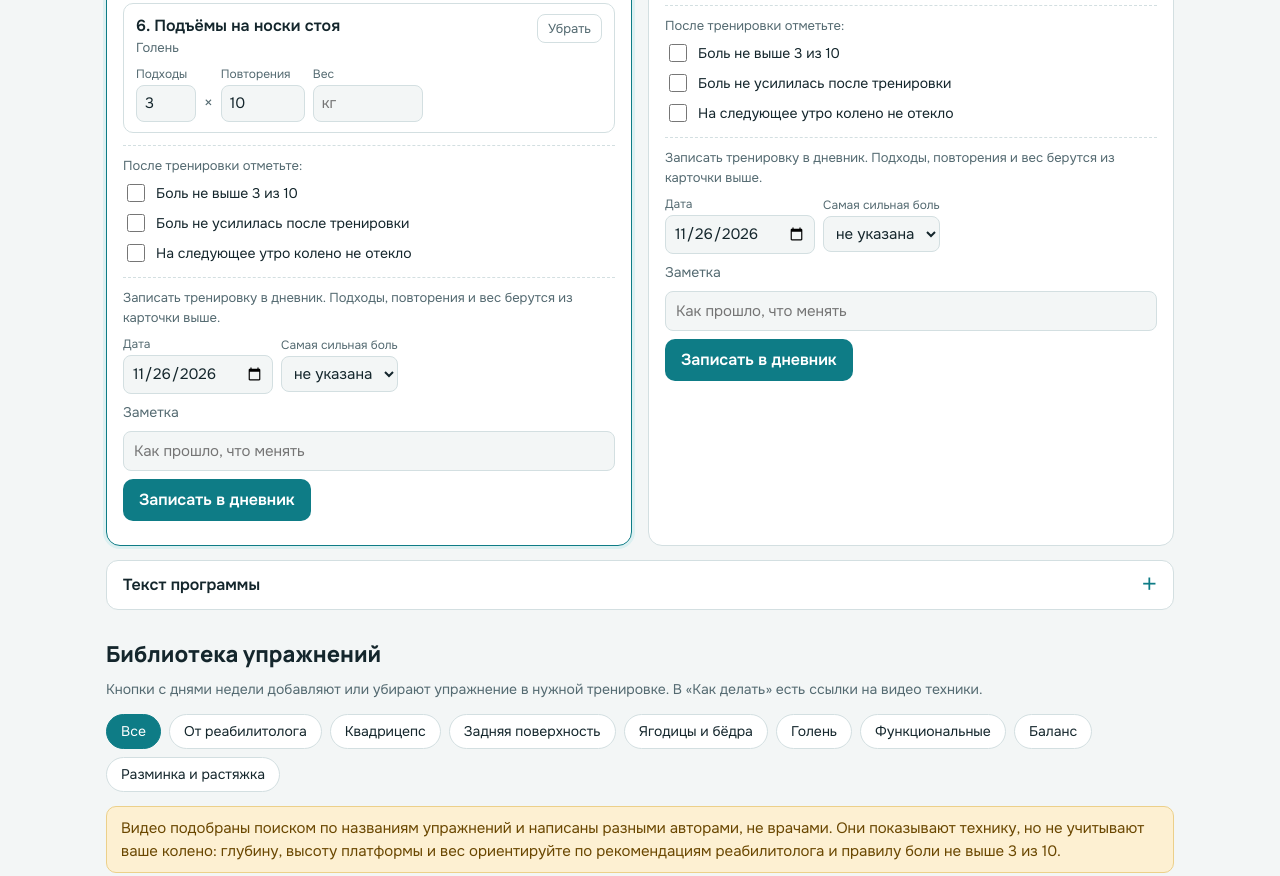
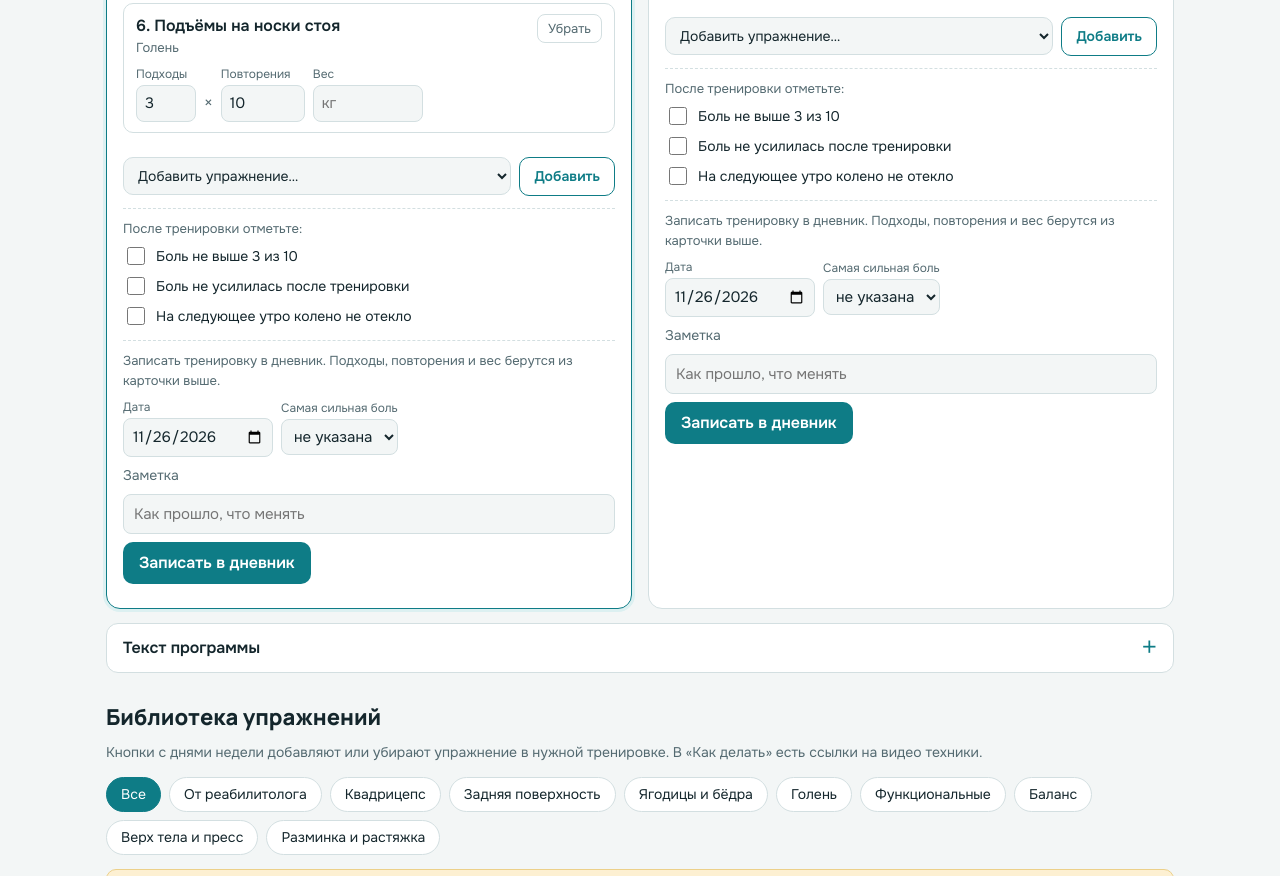
Before and after one commit to lekondra/training, a plain HTML site: page index.html in a window 1280 px wide. Shown: the part 1345-2221 px from the top of the page. Drawn offline with Linux system fonts and the light colour scheme.

Commit message:
Add pull-ups and abs exercises and an add-exercise box to each workout
Co-Authored-By: Claude Sonnet 5.5 <noreply@anthropic.com>
Claude-Session: https://claude.ai/code/session_01FdvSj5kKhz8JmhpUcZyUcN

```diff
--- a/index.html
+++ b/index.html
@@ -107,6 +107,9 @@ textarea{width:100%;min-height:200px;font:14px/1.5 var(--font-body);padding:10px
 .card .warnline{font-size:13px;background:var(--warn-bg);color:var(--warn-ink);border-radius:8px;padding:8px 10px}
 .srcs{font-size:12px;color:var(--muted)}
 .add{display:flex;gap:8px}
+.addbox{display:flex;gap:8px;align-items:center;margin-top:12px;flex-wrap:wrap}
+.addbox select{flex:1;min-width:180px;font:inherit;font-size:14px;color:var(--ink);background:var(--bg);border:1px solid var(--line);border-radius:10px;padding:8px 10px}
+.addbox button{border-radius:10px;padding:8px 14px;font-size:14px;font-weight:600;border:1px solid var(--accent);background:transparent;color:var(--accent)}
 .add button{flex:1;border-radius:10px;padding:8px 10px;font-size:14px;font-weight:600;border:1px solid var(--accent);background:transparent;color:var(--accent)}
 .add button[aria-pressed="true"]{background:var(--accent);color:var(--accent-ink)}
 .avoid{display:grid;grid-template-columns:repeat(auto-fit,minmax(min(100%,260px),1fr));gap:10px;margin:12px 0 0;padding:0;list-style:none}
@@ -272,6 +275,7 @@ textarea{width:100%;min-height:200px;font:14px/1.5 var(--font-body);padding:10px
 (function(){
   var SRC = {
     video:   {t:"Видео реабилитолога"},
+    own:     {t:"Общие правила техники, подобраны с оглядкой на колено"},
     medbridge:{t:"MedBridge", u:"https://www.medbridge.com/blog/effective-meniscus-injury-exercises-for-rehabilitation-and-recovery"},
     mgb:     {t:"Mass General Brigham", u:"https://www.massgeneralbrigham.org/content/dam/unified-xwalk/pdf/patient-education/english/rehabilitation-protocol-for-meniscus-repair.pdf"},
     gundersen:{t:"Gundersen Health", u:"https://www.gundersenhealth.org/document/11511"},
@@ -310,7 +314,7 @@ textarea{width:100%;min-height:200px;font:14px/1.5 var(--font-body);padding:10px
     ham_stretch:[["CmIbrEiMXik","Лёжа на спине"],["-3ZFLVf1a4c","Лёжа, пилатес"]]
   };
 
-  var CATS = ["Квадрицепс","Задняя поверхность","Ягодицы и бёдра","Голень","Функциональные","Баланс","Разминка и растяжка"];
+  var CATS = ["Квадрицепс","Задняя поверхность","Ягодицы и бёдра","Голень","Функциональные","Баланс","Верх тела и пресс","Разминка и растяжка"];
 
   var EX = [
     {id:"bike", name:"Велотренажёр или эллипс", cat:"Разминка и растяжка", level:"extra",
@@ -393,6 +397,30 @@ textarea{width:100%;min-height:200px;font:14px/1.5 var(--font-body);padding:10px
      what:"После тренировки, в конце.",
      how:["Руки на стене, одна нога сзади, пятка на полу, колено сзади прямое.","Подайтесь вперёд до растяжения в икре, держите 20–30 секунд."],
      sets:2, reps:"30 с на ногу", src:["alberta","gundersen"]},
+    {id:"pullup", name:"Подтягивания", cat:"Верх тела и пресс", level:"extra",
+     what:"Спина и руки. Колено почти не нагружается, если не спрыгивать с перекладины.",
+     how:["Хват чуть шире плеч, лопатки сведены вниз и назад.","Подтянитесь до подбородка над перекладиной, без раскачки и рывка.","Опускайтесь медленно до почти прямых рук."],
+     warn:"Сходите с перекладины на ступень или пол мягко, не спрыгивайте: приземление бьёт по колену. Не скрещивайте и не раскачивайте ноги с рывком.",
+     prog:"В поле «Вес» можно написать «резинка» или добавочный вес, если он есть.",
+     sets:3, reps:"5", src:["own"]},
+    {id:"crunch", name:"Скручивания на пресс", cat:"Верх тела и пресс", level:"extra",
+     what:"Прямая мышца живота. Лёжа на спине, колено не нагружается.",
+     how:["Лёжа на спине, колени согнуты, стопы на полу.","Оторвите лопатки от пола, поясница прижата.","Без рывка шеи и без вращения корпуса."],
+     sets:3, reps:"15", src:["own"]},
+    {id:"plank", name:"Планка", cat:"Верх тела и пресс", level:"extra",
+     what:"Кора: пресс и мышцы-стабилизаторы спины. Можно с опорой на предплечья.",
+     how:["Опора на предплечья и носки (или колени на мягком коврике, если колену неприятно).","Тело в одну линию, таз не проваливается и не задирается.","Дышите ровно."],
+     warn:"Если стоять на коленях на твёрдом полу неприятно, делайте планку на носках или подложите мягкую опору.",
+     sets:3, reps:"30 с", src:["own"]},
+    {id:"dead_bug", name:"«Мёртвый жук»", cat:"Верх тела и пресс", level:"extra",
+     what:"Мягкий вариант для пресса и контроля поясницы, нагрузка на колено минимальна.",
+     how:["Лёжа на спине, руки вверх, ноги согнуты на 90° в воздухе.","Медленно опускайте противоположные руку и ногу, поясница прижата к полу.","Вернитесь и смените сторону."],
+     sets:3, reps:"8 на сторону", src:["own"]},
+    {id:"hang_raise", name:"Подъём коленей в висе", cat:"Верх тела и пресс", level:"extra",
+     what:"Низ пресса и хват. Колено сгибается без нагрузки.",
+     how:["Вис на перекладине, лопатки слегка опущены.","Подтяните колени к груди без раскачки.","Медленно опустите ноги."],
+     warn:"Не раскачивайтесь и сходите с перекладины на ступень или пол мягко.",
+     sets:3, reps:"10", src:["own"]},
     {id:"ham_stretch", name:"Растяжка задней поверхности бедра", cat:"Разминка и растяжка", level:"extra",
      what:"После тренировки, в конце.",
      how:["Лёжа на спине, петля (полотенце) на стопе, нога поднята.","Тяните ногу к себе, пока не почувствуете растяжение, без боли в колене."],
@@ -661,6 +689,19 @@ textarea{width:100%;min-height:200px;font:14px/1.5 var(--font-body);padding:10px
     box.innerHTML = html;
   }
 
+  var addSel = {mon:"", wed:""};
+  function addBox(d){
+    var groups = CATS.map(function(c){
+      var opts = EX.filter(function(e){ return e.cat===c && !inDay(d,e.id); }).map(function(e){
+        return '<option value="'+e.id+'"'+(addSel[d]===e.id?' selected':'')+'>'+e.name+'</option>';
+      }).join("");
+      return opts ? '<optgroup label="'+c+'">'+opts+'</optgroup>' : "";
+    }).join("");
+    if(!groups) return "";
+    return '<div class="addbox"><select id="add-'+d+'" data-addsel="'+d+'" aria-label="Добавить упражнение в тренировку">'
+      +'<option value="">Добавить упражнение…</option>'+groups+'</select>'
+      +'<button type="button" data-act="add-ex" data-day="'+d+'">Добавить</button></div>';
+  }
   function renderDays(){
     var html = "";
     ["mon","wed"].forEach(function(d){
@@ -675,7 +716,7 @@ textarea{width:100%;min-height:200px;font:14px/1.5 var(--font-body);padding:10px
           +'<label>Вес<input class="wt" type="text" placeholder="кг" id="w-'+d+'-'+e.id+'" data-f="weight" data-day="'+d+'" data-id="'+e.id+'" value="'+esc(r.weight)+'"></label>'
           +'</div>'+lastHint(d,e.id)+'</li>';
       }).join("");
-      if(!rows) rows = '<li class="empty">Пока пусто. Добавьте упражнения из библиотеки ниже.</li>';
+      if(!rows) rows = '<li class="empty">Пока пусто. Добавьте упражнение в поле ниже или из библиотеки.</li>';
       var checks = CHECKS.map(function(c,i){
         return '<label><input type="checkbox" id="c-'+d+'-'+i+'" data-chk="'+d+'" data-i="'+i+'"'+(state.checks[d][i]?' checked':'')+'>'+c+'</label>';
       }).join("");
@@ -684,7 +725,7 @@ textarea{width:100%;min-height:200px;font:14px/1.5 var(--font-body);padding:10px
         return '<option value="'+i+'"'+(state.wd[d]===i?' selected':'')+(state.wd[other]===i?' disabled':'')+'>'+n+'</option>';
       }).join("");
       html += '<article class="day'+(nextSlot()===d?' next':'')+'"><div class="day-head"><label class="daypick">'+SLOTNAME[d]+'<select id="wd-'+d+'" data-wd="'+d+'">'+opts+'</select></label>'+slotStatus(d)+'</div>'
-        +'<ol class="rows">'+rows+'</ol>'
+        +'<ol class="rows">'+rows+'</ol>'+addBox(d)
         +'<div class="checks"><p>После тренировки отметьте:</p>'+checks+'</div>'+logBox(d)+'</article>';
     });
     document.getElementById("days").innerHTML = html;
@@ -769,6 +810,7 @@ textarea{width:100%;min-height:200px;font:14px/1.5 var(--font-body);padding:10px
 
   document.addEventListener("change", function(ev){
     var t = ev.target, w = t.getAttribute && t.getAttribute("data-wd");
+    if(t.getAttribute && t.getAttribute("data-addsel")){ addSel[t.getAttribute("data-addsel")] = t.value; return; }
     if(t.id==="logFilter"){ logFilterVal = t.value; pendDel = null; renderLog(); return; }
     if(t.getAttribute && t.getAttribute("data-file") && t.files && t.files[0]){
       var fr = new FileReader();
@@ -798,6 +840,10 @@ textarea{width:100%;min-height:200px;font:14px/1.5 var(--font-body);padding:10px
     if(act==="open-diary"){ showTab("diary", true); try{ window.scrollTo(0,0); }catch(e){} return; }
     if(b.hasAttribute("data-filter")){ filter = b.getAttribute("data-filter"); renderChips(); renderLib(); return; }
     if(act==="toggle"){ toggle(b.getAttribute("data-day"), b.getAttribute("data-id")); }
+    else if(act==="add-ex"){
+      var ad = b.getAttribute("data-day"), av = addSel[ad];
+      if(av && byId(av) && !inDay(ad,av)){ addSel[ad] = ""; toggle(ad, av); }
+    }
     else if(act==="remove"){ toggle(b.getAttribute("data-day"), b.getAttribute("data-id")); }
     else if(act==="savelog"){ saveLog(b.getAttribute("data-day")); }
     else if(act==="fill"){
```
